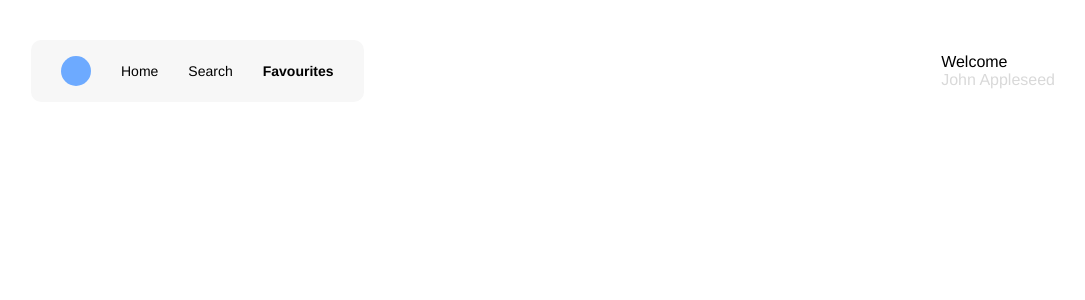
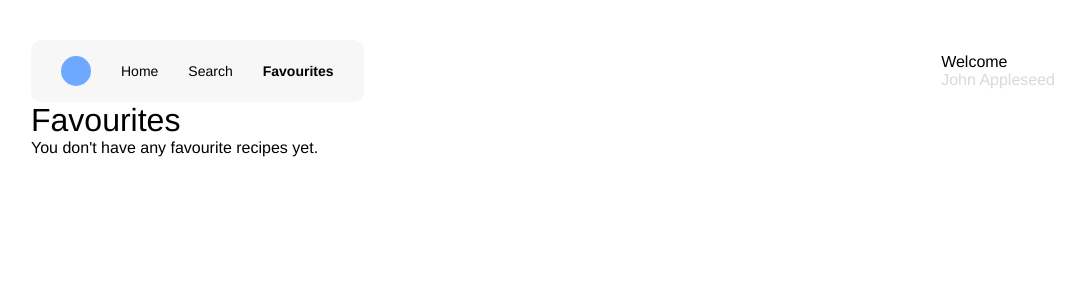
Before and after one commit to SanjeevMidda/Recipe-Finder-App, a React (Create React App) app: page /favourites in a window 1280 px wide. Shown: the top 300 px of the page, without its empty margins (97-1182 px from the left). Built offline with nearby package versions, Linux system fonts and the light colour scheme.

Commit message:
feat: create favourites page

```diff
--- a/src/pages/Favourites.tsx
+++ b/src/pages/Favourites.tsx
@@ -1,11 +1,33 @@
+import RecipeCard from "../components/RecipeCard";
 import type { Meal } from "../types/Meal";
 
-type FavouriteProps = {
+type FavouritesProps = {
   favourites: Meal[];
   removeFavourite: (recipeId: string) => void;
 };
-const Favourites = ({ favourites, removeFavourite }: FavouriteProps) => {
-  return <div></div>;
+
+const Favourites = ({ favourites, removeFavourite }: FavouritesProps) => {
+  return (
+    <div className="favouritesContainer">
+      <h1>Favourites</h1>
+
+      {favourites.length === 0 && (
+        <p>You don't have any favourite recipes yet.</p>
+      )}
+
+      {favourites.length > 0 && (
+        <div>
+          {favourites.map((recipe) => (
+            <RecipeCard
+              key={recipe.idMeal}
+              recipe={recipe}
+              removeFavourite={removeFavourite}
+            />
+          ))}
+        </div>
+      )}
+    </div>
+  );
 };
 
 export default Favourites;
```
